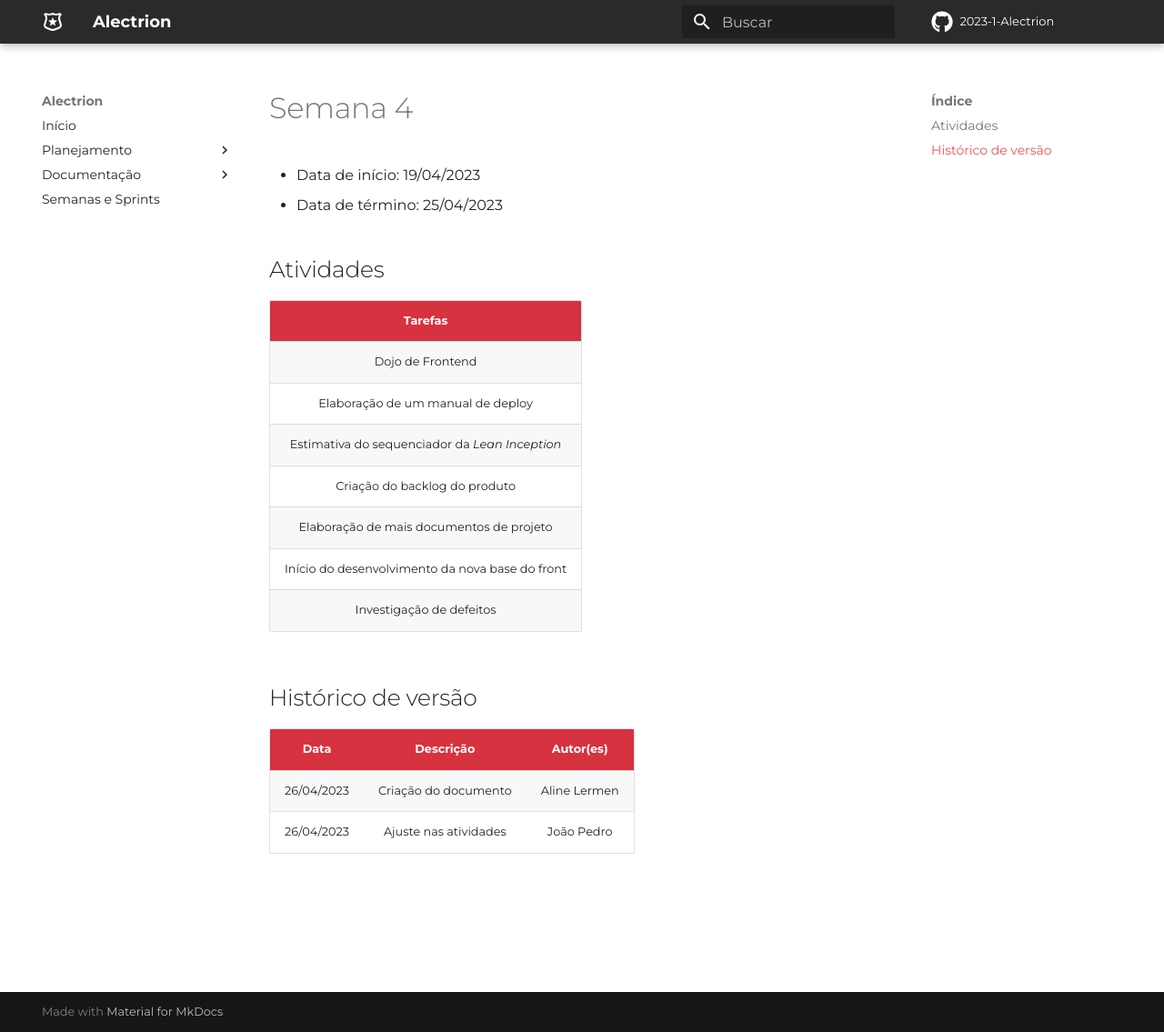
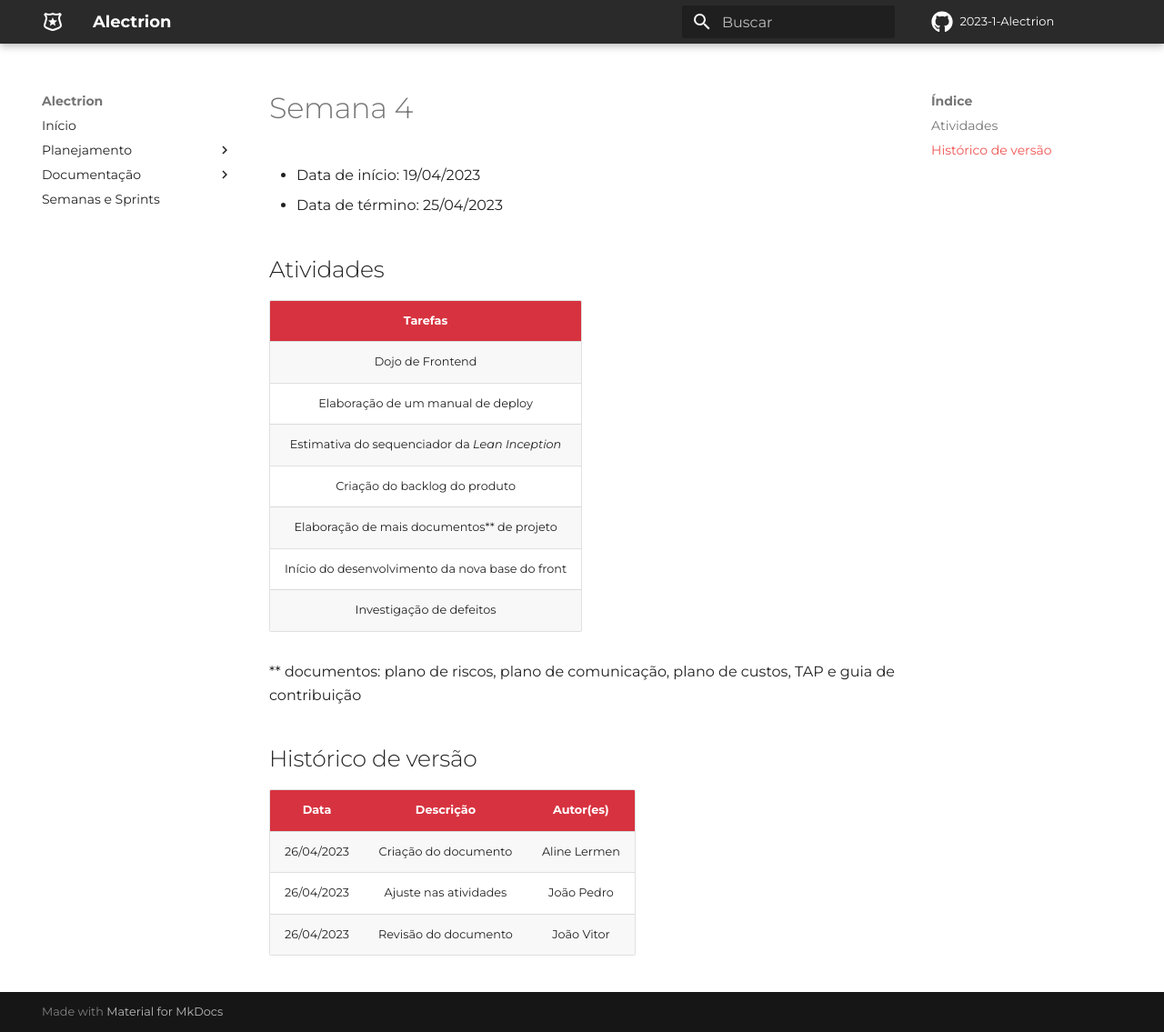
Before and after one commit to fga-eps-mds/2023-1-Alectrion-DOC, an MkDocs documentation site: the page built from docs/semanas-sprints/semana4.md, in a window 1280 px wide and 1135 px high. Shown: the whole window at 91% size. Built offline with MkDocs 1.6.1 and Material for MkDocs 9.7.7, drawn with Linux system fonts in a browser that asks for light colours; some web fonts are replaced; comment, search, counter and statistics services are not loaded.

Commit message:
#17 docs: especifica documentos

```diff
--- a/docs/semanas-sprints/semana4.md
+++ b/docs/semanas-sprints/semana4.md
@@ -11,14 +11,16 @@
 |Elaboração de um manual de deploy|
 |Estimativa do sequenciador da *Lean Inception*|
 |Criação do backlog do produto|
-|Elaboração de mais documentos de projeto|
+|Elaboração de mais documentos** de projeto|
 |Início do desenvolvimento da nova base do front|
 |Investigação de defeitos|
 
+** documentos: plano de riscos, plano de comunicação, plano de custos, TAP e guia de contribuição
 
 ## Histórico de versão
 
 |**Data**|**Descrição**|**Autor(es)**|
 |--------|-------------|--------------|
 | 26/04/2023 | Criação do documento | Aline Lermen |
-| 26/04/2023 | Ajuste nas atividades | João Pedro |
+| 26/04/2023 | Ajuste nas atividades| João Pedro |
+| 26/04/2023 | Revisão do documento | João Vitor |
```
